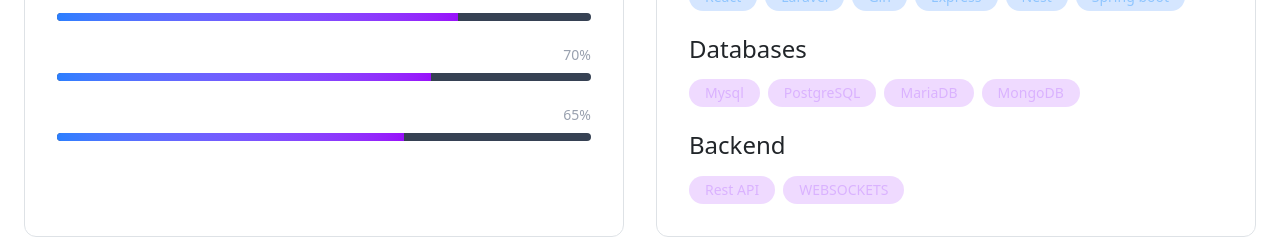
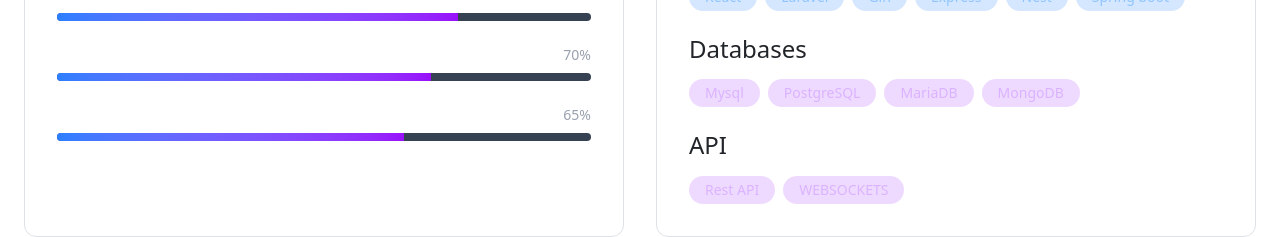
Before and after one commit to benrich09/portfolio, a React (Vite) app: page / in a window 1280 px wide. Shown: the part 1240-1477 px from the top of the page. Built offline with nearby package versions, Linux system fonts and the light colour scheme; the HTML template or start-up script is replaced by a standard one.

Commit message:
reality 3

```diff
--- a/src/App.jsx
+++ b/src/App.jsx
@@ -483,7 +483,7 @@ function App() {
                                     </div>
                                 </div>
                                 <div>
-                                    <h4 className="text-purple-400 mb-3">Backend</h4>
+                                    <h4 className="text-purple-400 mb-3">API</h4>
                                     <div className="flex flex-wrap gap-2">
                                         {API.map((tech, key) => (
                                             <motion.span
```
